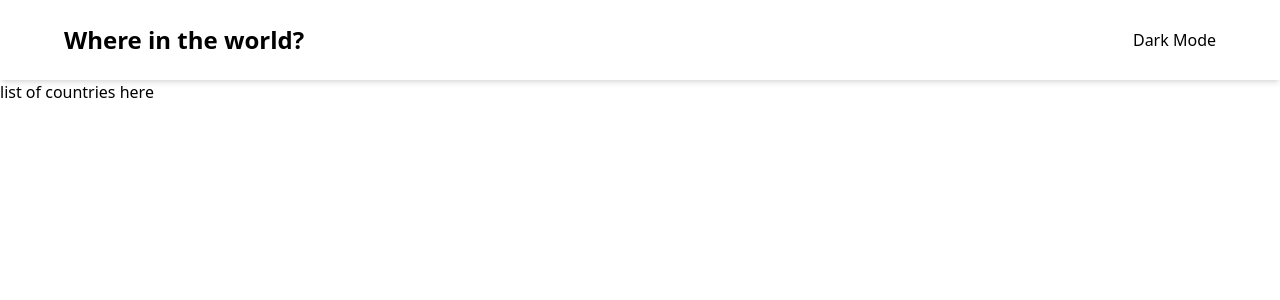
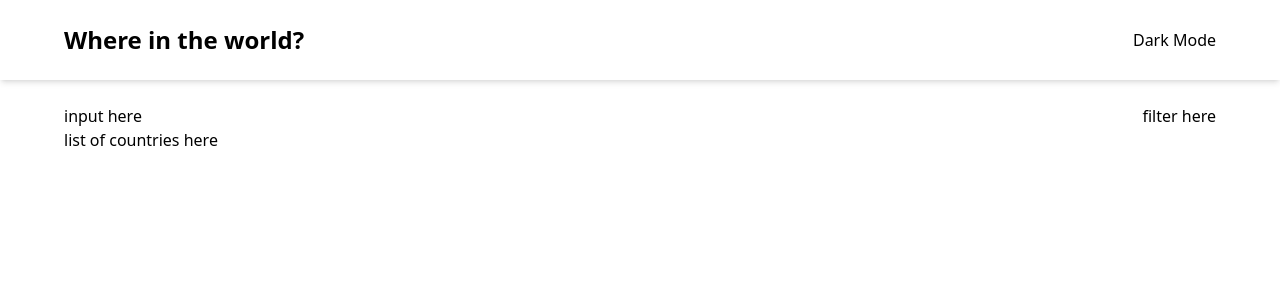
Before and after one commit to mickoymouse/country-search-app, a Vue app: page / in a window 1280 px wide. Shown: the top 300 px of the page. Built offline with nearby package versions, Linux system fonts and the light colour scheme.

Commit message:
add draft country list

```diff
--- a/src/components/CountryList.vue
+++ b/src/components/CountryList.vue
@@ -1 +1,13 @@
-<template><p>list of countries here</p></template>
+<template>
+	<div class="flex justify-center py-6 px-16">
+		<div class="h-full w-full max-w-[1440px] flex flex-col">
+			<div class="w-full flex items-center justify-between">
+				<p>input here</p>
+				<p>filter here</p>
+			</div>
+			<div>
+				<p>list of countries here</p>
+			</div>
+		</div>
+	</div>
+</template>
```
